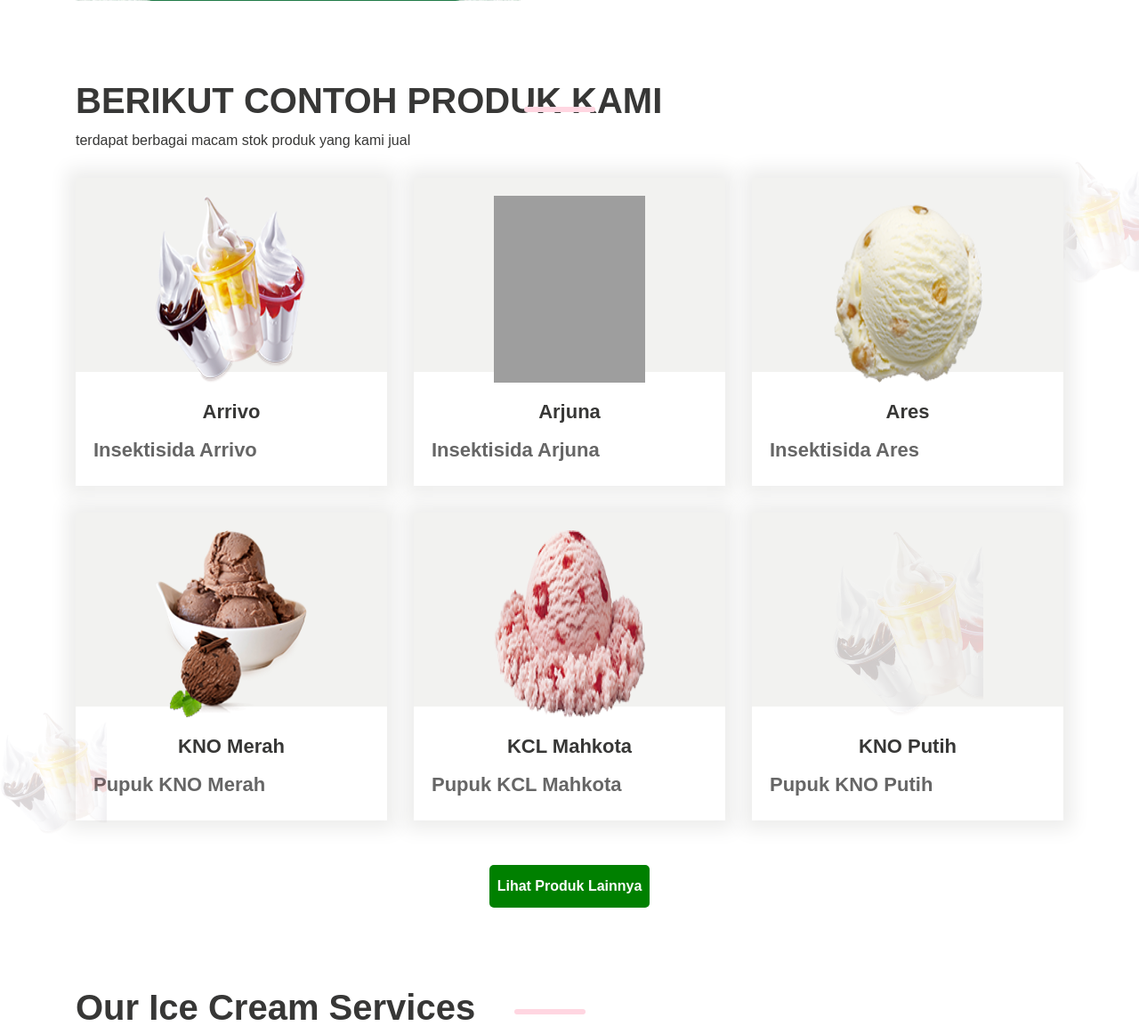
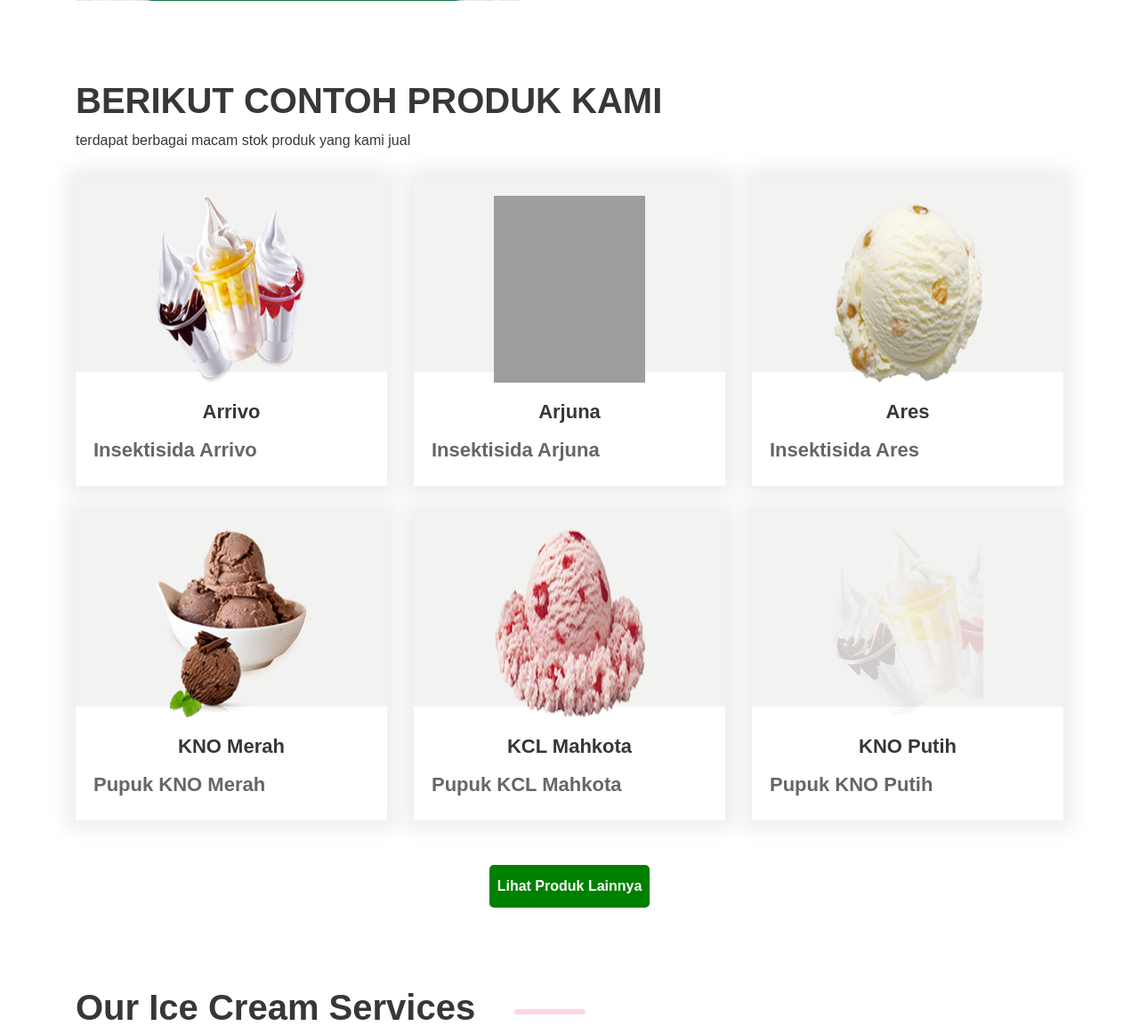
Before and after one commit to farinsevany-art/inventaristoko-pertanian, a PHP site: page / in a window 1280 px wide. Shown: the part 1254-2407 px from the top of the page at 89% size. Run offline with PHP 8.4, Linux system fonts and the light colour scheme; some libraries are stand-ins or nearby versions; grey boxes are pictures that could not be loaded.

Commit message:
Add files via upload

```diff
--- a/toko/css/style.css
+++ b/toko/css/style.css
@@ -433,7 +433,7 @@ button {
     position: relative;
 }
 
-.cream_section::after {
+/* .cream_section::after {
     position: absolute;
     content: '';
     width: 120px;
@@ -454,7 +454,7 @@ button {
     background-repeat: no-repeat;
     top: 180px;
     right: 0px;
-}
+} */
 
 .cream_taital {
     width: 67%;
@@ -462,17 +462,6 @@ button {
     font-size: 40px;
     color: #373736;
     font-weight: bold;
-}
-
-.cream_taital::after {
-    position: absolute;
-    content: '';
-    width: 80px;
-    height: 6px;
-    background-color: #ffd6e1;
-    bottom: 20px;
-    right: 160px;
-    border-radius: 4px;
 }
 
 .cream_text {
```
